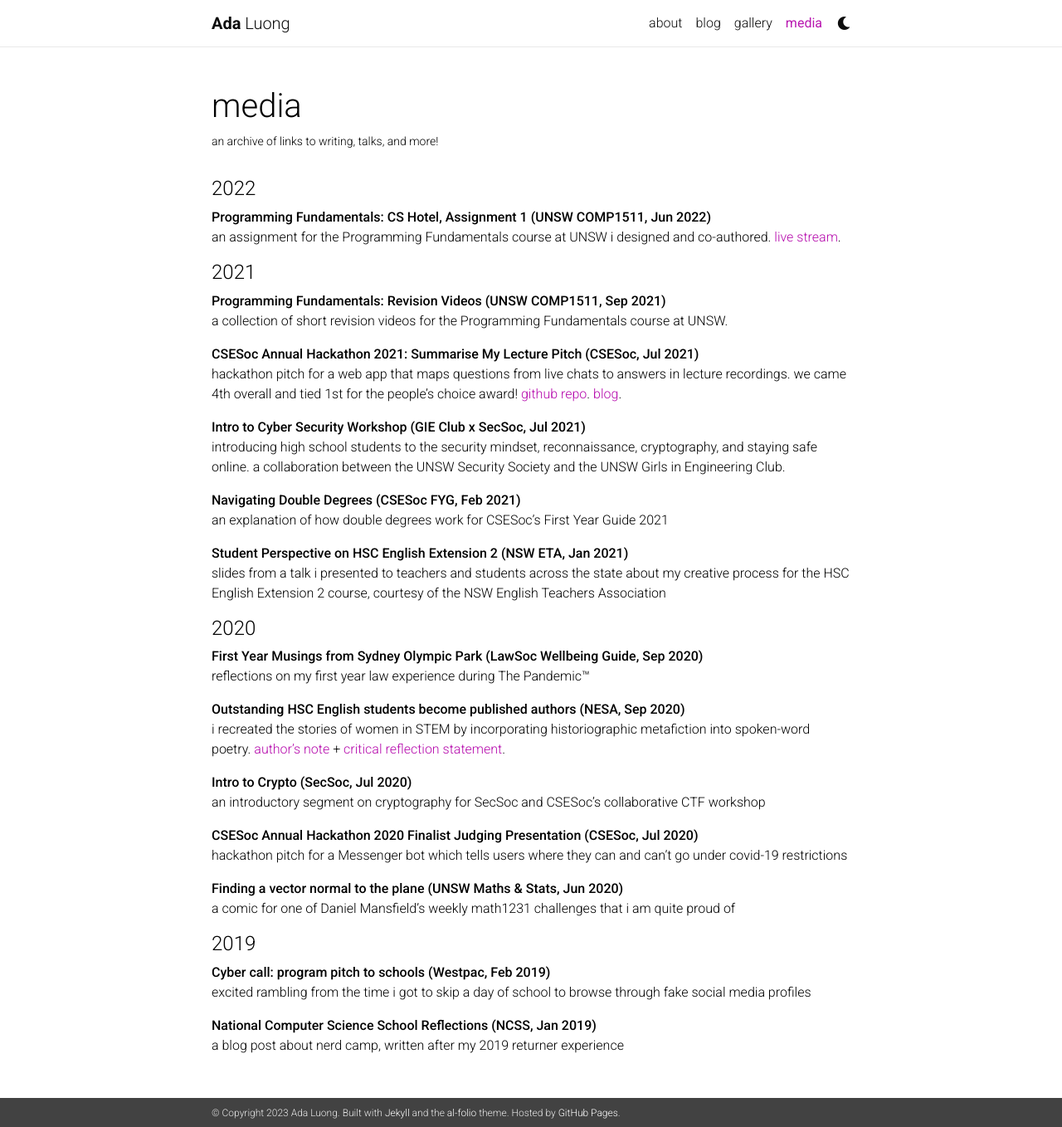
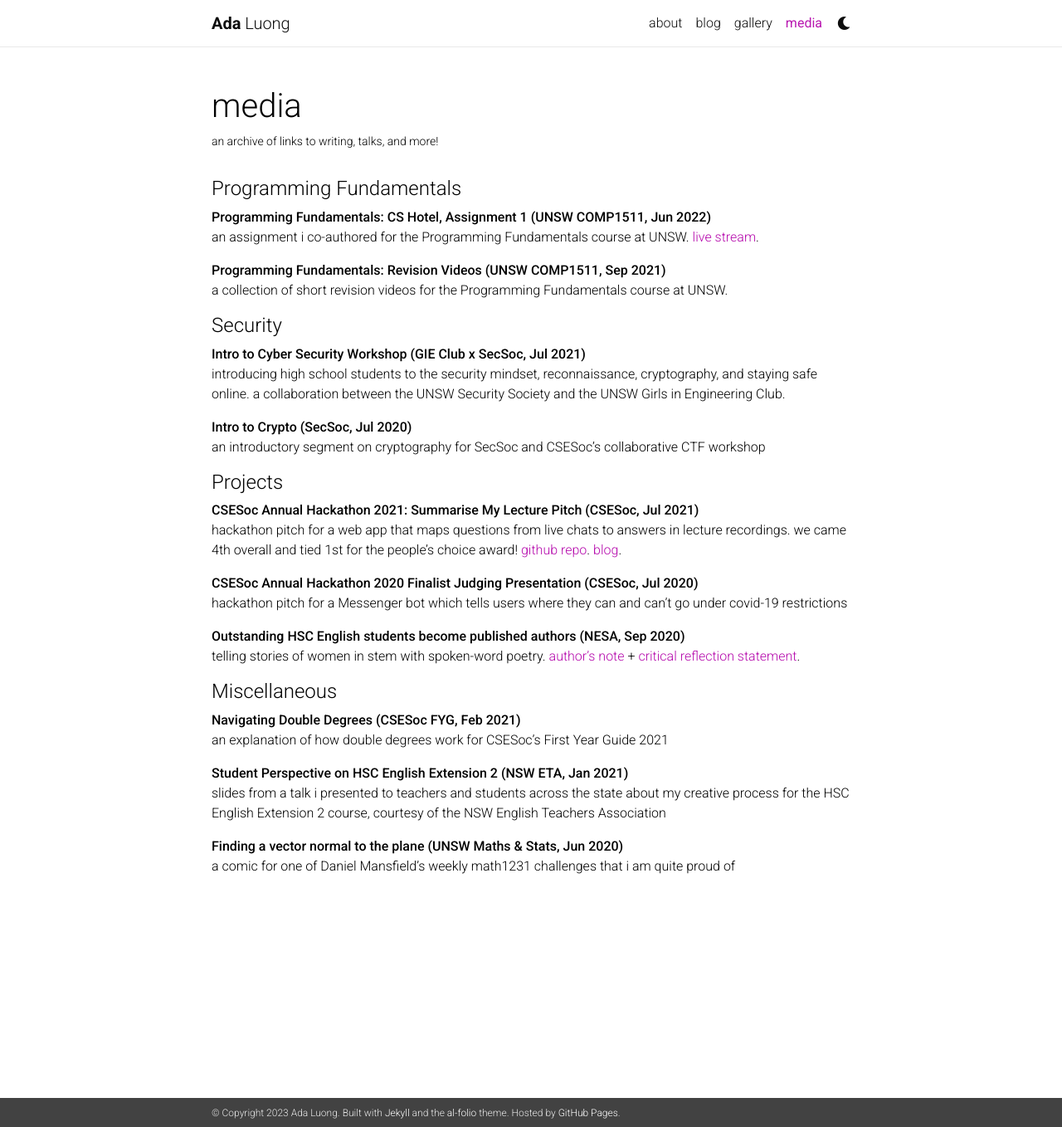
Before and after one commit to adaluong/adaluong.github.io, a Jekyll site: the page built from _pages/media.md, in a window 1280 px wide and 1358 px high. Shown: the whole window at 83% size. Built offline with Jekyll 4.4.1, drawn with Linux system fonts in a browser that asks for light colours; nearby versions of some CDN libraries; a style sheet for code colours, icons or effects is not loaded.

Commit message:
shuffle media page content

```diff
--- a/_pages/media.md
+++ b/_pages/media.md
@@ -6,19 +6,33 @@ description: an archive of links to writing, talks, and more!
 nav: true
 ---
 
-#### 2022
+#### Programming Fundamentals
 [**Programming Fundamentals: CS Hotel, Assignment 1 (UNSW COMP1511, Jun 2022)**](https://cgi.cse.unsw.edu.au/~cs1511/22T2/assignments/ass1/index.html)\
-an assignment for the Programming Fundamentals course at UNSW i designed and co-authored. [live stream](https://www.youtube.com/watch?v=eAAU6KUx03g).
+an assignment i co-authored for the Programming Fundamentals course at UNSW. [live stream](https://www.youtube.com/watch?v=eAAU6KUx03g).
 
-#### 2021
 [**Programming Fundamentals: Revision Videos (UNSW COMP1511, Sep 2021)**](https://www.youtube.com/watch?v=nkkYk6PcPCc&list=PLlRElrOhPo9vgNTfDiVD4mEN26EJZn8jl)\
 a collection of short revision videos for the Programming Fundamentals course at UNSW.
+
+#### Security
+
+[**Intro to Cyber Security Workshop (GIE Club x SecSoc, Jul 2021)**](https://www.youtube.com/watch?v=IFLUcgTjc4E)\
+introducing high school students to the security mindset, reconnaissance, cryptography, and staying safe online. a collaboration between the UNSW Security Society and the UNSW Girls in Engineering Club.
+
+[**Intro to Crypto (SecSoc, Jul 2020)**](https://www.youtube.com/watch?t=4162&v=VeG5tE5rS6g&feature=youtu.be&ab_channel=CSESoc)\
+an introductory segment on cryptography for SecSoc and CSESoc's collaborative CTF workshop
+
+#### Projects
 
 [**CSESoc Annual Hackathon 2021: Summarise My Lecture Pitch (CSESoc, Jul 2021)** ](https://www.youtube.com/watch?v=fJBVRQbtfBo)\
 hackathon pitch for a web app that maps questions from live chats to answers in lecture recordings. we came 4th overall and tied 1st for the people's choice award! [github repo](https://github.com/adaluong/summarise-my-lecture-hackathon). [blog](https://adaluong.me/blog/summarise-my-hackathon).
 
-[**Intro to Cyber Security Workshop (GIE Club x SecSoc, Jul 2021)**](https://www.youtube.com/watch?v=IFLUcgTjc4E)\
-introducing high school students to the security mindset, reconnaissance, cryptography, and staying safe online. a collaboration between the UNSW Security Society and the UNSW Girls in Engineering Club.
+[**CSESoc Annual Hackathon 2020 Finalist Judging Presentation (CSESoc, Jul 2020)**](https://youtu.be/cMP0vDdQhRY?t=4048)\
+hackathon pitch for a Messenger bot which tells users where they can and can't go under covid-19 restrictions
+
+[**Outstanding HSC English students become published authors (NESA, Sep 2020)**](https://educationstandards.nsw.edu.au/wps/portal/nesa/about/news/media-releases/media-release-detail/Outstanding-HSC-English-students-become-published-authors)\
+telling stories of women in stem with spoken-word poetry. [author's note](https://github.com/adaluong/miscellaneous/blob/master/pdf/englishX2_authors_note.pdf) + [critical reflection statement](https://www.sl.nsw.gov.au/sites/default/files/2019_reflection_statement_instrument.pdf).
+
+#### Miscellaneous
 
 [**Navigating Double Degrees (CSESoc FYG, Feb 2021)**](https://media.csesoc.org.au/2021-fyg-double-degrees/)\
 an explanation of how double degrees work for CSESoc's First Year Guide 2021
@@ -26,27 +40,5 @@ an explanation of how double degrees work for CSESoc's First Year Guide 2021
 [**Student Perspective on HSC English Extension 2 (NSW ETA, Jan 2021)**](https://github.com/adaluong/miscellaneous/blob/master/pdf/englishX2_eta_slides_2021.pdf)\
 slides from a talk i presented to teachers and students across the state about my creative process for the HSC English Extension 2 course, courtesy of the NSW English Teachers Association
 
-#### 2020
-
-[**First Year Musings from Sydney Olympic Park (LawSoc Wellbeing Guide, Sep 2020)**](https://issuu.com/unswlawsociety/docs/2020_wellbeing_guide/21)\
-reflections on my first year law experience during The Pandemic™
-
-[**Outstanding HSC English students become published authors (NESA, Sep 2020)**](https://educationstandards.nsw.edu.au/wps/portal/nesa/about/news/media-releases/media-release-detail/Outstanding-HSC-English-students-become-published-authors)\
-i recreated the stories of women in STEM by incorporating historiographic metafiction into spoken-word poetry. [author's note](https://github.com/adaluong/miscellaneous/blob/master/pdf/englishX2_authors_note.pdf) + [critical reflection statement](https://www.sl.nsw.gov.au/sites/default/files/2019_reflection_statement_instrument.pdf).
-
-[**Intro to Crypto (SecSoc, Jul 2020)**](https://www.youtube.com/watch?t=4162&v=VeG5tE5rS6g&feature=youtu.be&ab_channel=CSESoc)\
-an introductory segment on cryptography for SecSoc and CSESoc's collaborative CTF workshop
-
-[**CSESoc Annual Hackathon 2020 Finalist Judging Presentation (CSESoc, Jul 2020)**](https://youtu.be/cMP0vDdQhRY?t=4048)\
-hackathon pitch for a Messenger bot which tells users where they can and can't go under covid-19 restrictions
-
 [**Finding a vector normal to the plane (UNSW Maths & Stats, Jun 2020)**](https://www.facebook.com/Mathematics.Statistics.UNSW/photos/a.317163205008625/3057407880984130/)\
 a comic for one of Daniel Mansfield's weekly math1231 challenges that i am quite proud of
-
-#### 2019
-
-[**Cyber call: program pitch to schools (Westpac, Feb 2019)**](https://www.westpac.com.au/news/making-news/2019/02/cyber-call-program-pitch-to-schools/)\
-excited rambling from the time i got to skip a day of school to browse through fake social media profiles
-
-[**National Computer Science School Reflections (NCSS, Jan 2019)**](https://web.archive.org/web/20201130133946/https://ncss.dev/)\
-a blog post about nerd camp, written after my 2019 returner experience
```
